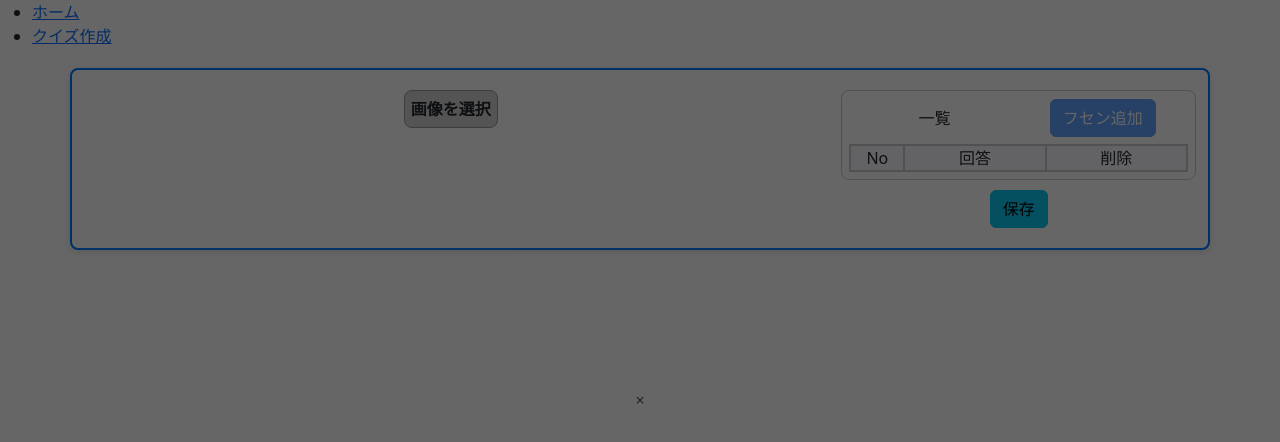
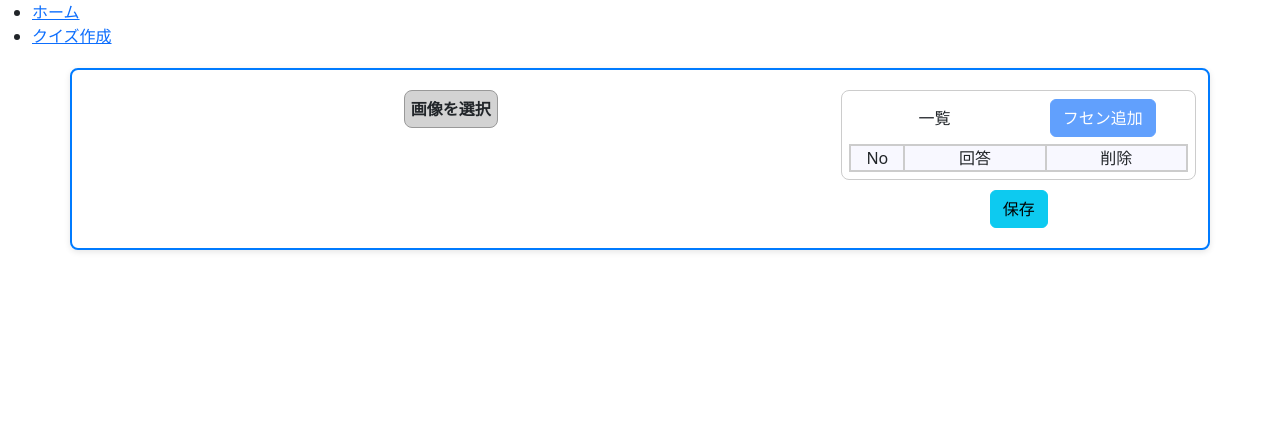
Before and after one commit to takoyakibot/chin2, a React (Create React App) app: page /create-quiz in a window 1280 px wide. Shown: the top 442 px of the page. Built offline with nearby package versions, Linux system fonts and the light colour scheme.

Commit message:
クリックしたら閉じる感じにした

```diff
--- a/src/CreateQuiz.js
+++ b/src/CreateQuiz.js
@@ -102,8 +102,15 @@ const CreateQuiz = () => {
     alert('保存しました！');
 
     // クイズ回答が正解の場合、アニメーションを表示する
-    setShowCorrectAnimation(true);
-    setTimeout(() => setShowCorrectAnimation(false), 3000); // 3秒後にアニメーションを非表示にする
+    setShowOverlay(true); // フセン追加ボタンがクリックされたときにOverlayを表示
+  };
+
+  // Overlayを表示するかどうかを制御するステート
+  const [showOverlay, setShowOverlay] = useState(false);
+
+  // Overlayを閉じる関数
+  const handleCloseOverlay = () => {
+    setShowOverlay(false);
   };
 
   return (
@@ -185,7 +192,7 @@ const CreateQuiz = () => {
         </div>
       </div>
       {/* アニメーションのオーバーレイ */}
-      <Overlay showAnimation={showCorrectAnimation} />
+      {showOverlay && <Overlay onCloseOverlay={handleCloseOverlay} />}
     </div>
   );
 };
--- a/src/Overlay.js
+++ b/src/Overlay.js
@@ -13,8 +13,16 @@ const Overlay = ({ showOverlay, onCloseOverlay }) => {
     player.playVideo();
   };
 
+  // オーバーレイがクリックされたときに閉じる処理
+  const handleClickOverlay = (event) => {
+    // オーバーレイの外側をクリックした場合は閉じる
+    if (event.target.classList.contains('overlay')) {
+      onCloseOverlay();
+    }
+  };
+
   return (
-    <div className={`overlay ${showOverlay ? 'active' : ''}`}>
+    <div className={`overlay ${showOverlay ? 'active' : ''}`} onClick={handleClickOverlay}>
       <div className="overlay-content">
         <div className="close-button" onClick={onCloseOverlay}>
           ×
```
